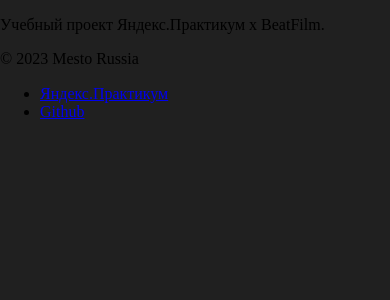
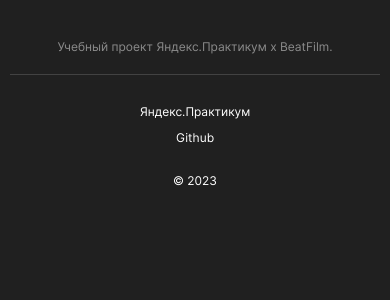
Before and after one commit to maxim7137/movies-explorer-frontend, a React (Create React App) app: page / in a window 390 px wide. Shown: the top 300 px of the page. Built offline with nearby package versions, Linux system fonts and the light colour scheme.

Commit message:
feature: footer готов

```diff
--- a/src/components/App/App.css
+++ b/src/components/App/App.css
@@ -1,3 +1,14 @@
 body {
   background-color: #202020;
+  box-sizing: border-box;
+  font-family: "Inter", sans-serif;
+  font-size: 14px;
+  font-weight: 400;
+  color: #fff;
+  text-rendering: optimizeLegibility;
+  -webkit-font-smoothing: antialiased;
+  -moz-osx-font-smoothing: grayscale;
+  -webkit-text-size-adjust: 100%;
+  -ms-text-size-adjust: 100%;
+  -moz-text-size-adjust: 100%;
 }
--- a/src/components/Footer/Footer.css
+++ b/src/components/Footer/Footer.css
@@ -0,0 +1,65 @@
+.footer {
+  padding: 0 70px;
+  display: flex;
+  flex-direction: column;
+  color: #8b8b8b;
+  font-size: 13px;
+}
+
+.footer__text {
+  margin: 20px auto;
+}
+
+.footer__copy {
+  display: flex;
+  justify-content: space-between;
+  border-top: 1px solid #424242;
+  color: #fff;
+}
+
+.footer__date {
+  margin: 20px 0;
+}
+
+.footer__list {
+  list-style: none;
+  display: flex;
+  align-items: center;
+  margin: 0;
+  padding: 0;
+  gap: 20px;
+}
+
+.footer__link {
+  text-decoration: none;
+  color: inherit;
+}
+
+@media (max-width: 768px) {
+  .footer {
+    padding: 20px 30px;
+  }
+}
+
+@media (max-width: 425px) {
+  .footer {
+    padding: 20px 10px;
+    font-size: 12px;
+  }
+
+  .footer__copy {
+    flex-direction: column-reverse;
+    align-items: center;
+  }
+
+  .footer__list {
+    flex-direction: column;
+    align-items: center;
+    gap: 12px;
+    margin: 30px 0;
+  }
+
+  .footer__date {
+    margin: 0;
+  }
+}
--- a/src/components/Footer/Footer.jsx
+++ b/src/components/Footer/Footer.jsx
@@ -4,13 +4,21 @@
       <p className="footer__text">
         Учебный проект Яндекс.Практикум х BeatFilm.
       </p>
-      <p className="footer__copy">
-        &copy; {new Date().getFullYear()} Mesto Russia
-      </p>
-      <ul>
-        <li><a href="https://practicum.yandex.ru">Яндекс.Практикум</a></li>
-        <li><a href="https://github.com/maxim7137">Github</a></li>
-      </ul>
+      <div className="footer__copy">
+        <p className="footer__date">&copy; {new Date().getFullYear()}</p>
+        <ul className="footer__list">
+          <li>
+            <a className="footer__link" href="https://practicum.yandex.ru">
+              Яндекс.Практикум
+            </a>
+          </li>
+          <li>
+            <a className="footer__link" href="https://github.com/maxim7137">
+              Github
+            </a>
+          </li>
+        </ul>
+      </div>
     </footer>
   );
 }
```
